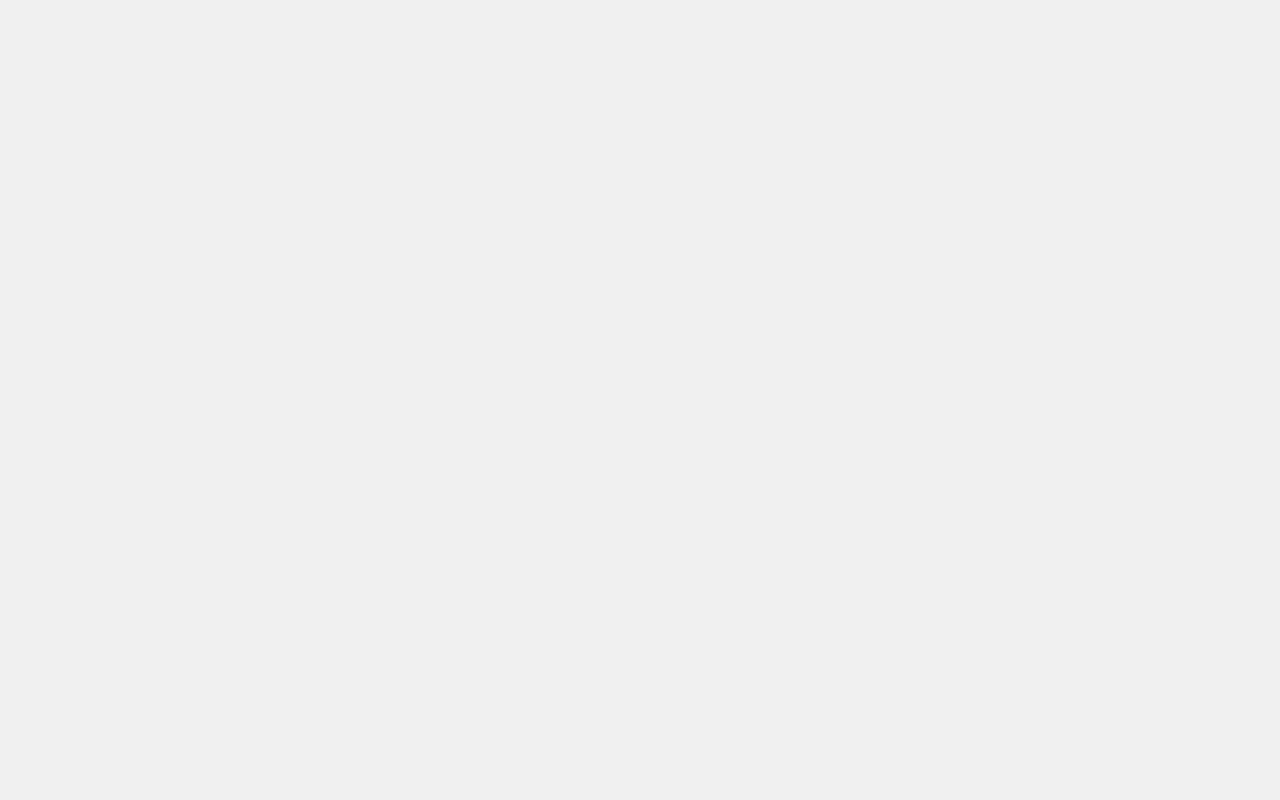
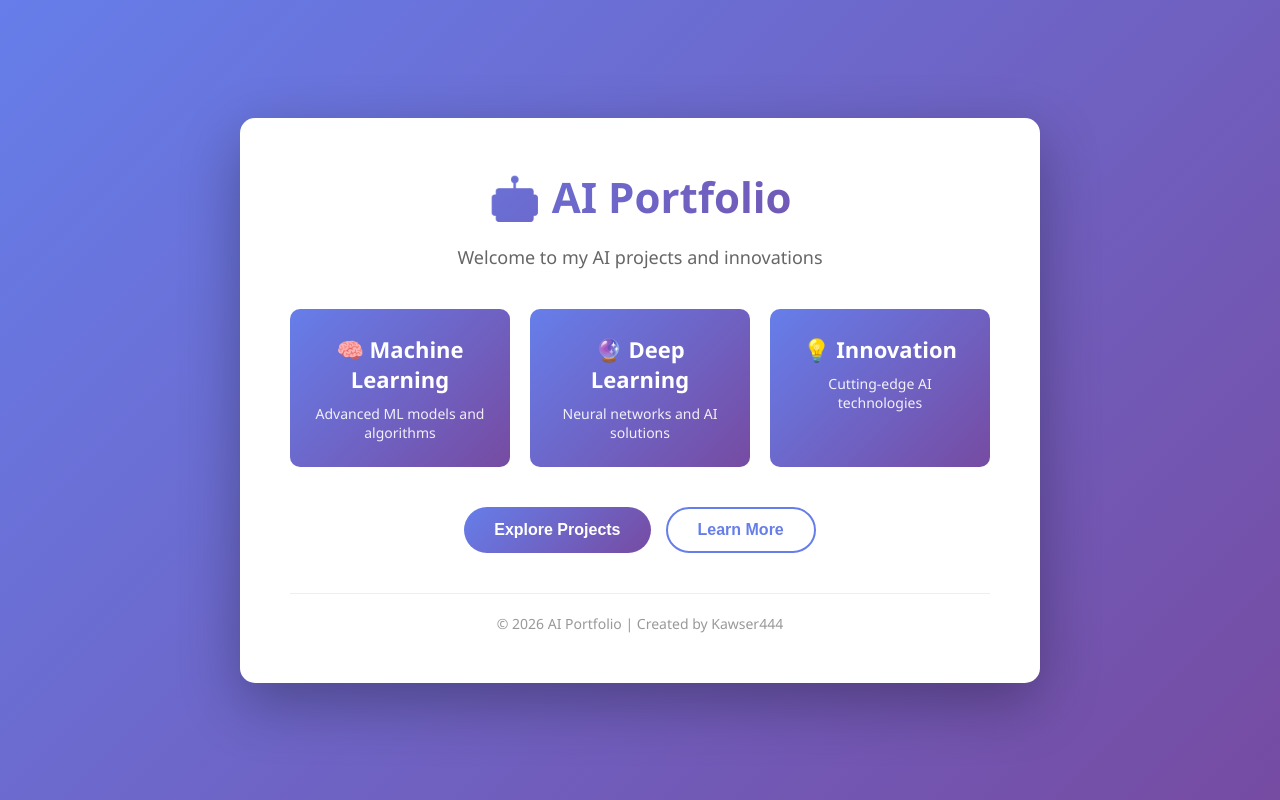
Before and after one commit to Kawser444/Ai, a website: page index.html in a window 1280 px wide. Drawn offline with Linux system fonts and the light colour scheme.

Commit message:
Update index.html with modern CSS design and improved styling

```diff
--- a/index.html
+++ b/index.html
@@ -1,14 +1,192 @@
-<html><head><title>AI Portfolio </title><meta charset='utf-8'><style>body {
-  font-family: "Arial", "sans-serif";
-  background: #f0f0f0;
-}
-htf,holder, h1, p, div { color: #fff;
-  text-align: center;
-  margin: 20px 0}
-htf,
-    font-size: 32px;
-    font-weight: bold; color: #333;
-    margin: 10px;
-}
-p { margin: 0; position: relative;}
-`
+<!DOCTYPE html>
+<html lang="en">
+<head>
+    <meta charset="UTF-8">
+    <meta name="viewport" content="width=device-width, initial-scale=1.0">
+    <title>AI Portfolio</title>
+    <style>
+        * {
+            margin: 0;
+            padding: 0;
+            box-sizing: border-box;
+        }
+
+        body {
+            font-family: 'Segoe UI', Tahoma, Geneva, Verdana, sans-serif;
+            background: linear-gradient(135deg, #667eea 0%, #764ba2 100%);
+            min-height: 100vh;
+            display: flex;
+            justify-content: center;
+            align-items: center;
+            padding: 20px;
+        }
+
+        .container {
+            background: white;
+            border-radius: 15px;
+            box-shadow: 0 20px 60px rgba(0, 0, 0, 0.3);
+            padding: 50px;
+            max-width: 800px;
+            width: 100%;
+            animation: slideIn 0.6s ease-out;
+        }
+
+        @keyframes slideIn {
+            from {
+                opacity: 0;
+                transform: translateY(30px);
+            }
+            to {
+                opacity: 1;
+                transform: translateY(0);
+            }
+        }
+
+        h1 {
+            color: #333;
+            font-size: 42px;
+            margin-bottom: 20px;
+            text-align: center;
+            background: linear-gradient(135deg, #667eea 0%, #764ba2 100%);
+            -webkit-background-clip: text;
+            -webkit-text-fill-color: transparent;
+            background-clip: text;
+        }
+
+        .subtitle {
+            color: #666;
+            font-size: 18px;
+            text-align: center;
+            margin-bottom: 40px;
+        }
+
+        .features {
+            display: grid;
+            grid-template-columns: repeat(auto-fit, minmax(200px, 1fr));
+            gap: 20px;
+            margin-bottom: 40px;
+        }
+
+        .feature-card {
+            background: linear-gradient(135deg, #667eea 0%, #764ba2 100%);
+            padding: 25px;
+            border-radius: 10px;
+            color: white;
+            text-align: center;
+            transition: transform 0.3s ease, box-shadow 0.3s ease;
+            cursor: pointer;
+        }
+
+        .feature-card:hover {
+            transform: translateY(-10px);
+            box-shadow: 0 10px 30px rgba(102, 126, 234, 0.4);
+        }
+
+        .feature-card h3 {
+            font-size: 22px;
+            margin-bottom: 10px;
+        }
+
+        .feature-card p {
+            font-size: 14px;
+            opacity: 0.9;
+        }
+
+        .button-group {
+            display: flex;
+            gap: 15px;
+            justify-content: center;
+            flex-wrap: wrap;
+        }
+
+        button {
+            padding: 12px 30px;
+            font-size: 16px;
+            border: none;
+            border-radius: 25px;
+            cursor: pointer;
+            transition: all 0.3s ease;
+            font-weight: 600;
+        }
+
+        .btn-primary {
+            background: linear-gradient(135deg, #667eea 0%, #764ba2 100%);
+            color: white;
+        }
+
+        .btn-primary:hover {
+            transform: scale(1.05);
+            box-shadow: 0 10px 25px rgba(102, 126, 234, 0.4);
+        }
+
+        .btn-secondary {
+            background: white;
+            color: #667eea;
+            border: 2px solid #667eea;
+        }
+
+        .btn-secondary:hover {
+            background: #667eea;
+            color: white;
+            transform: scale(1.05);
+        }
+
+        footer {
+            text-align: center;
+            margin-top: 40px;
+            color: #999;
+            font-size: 14px;
+            border-top: 1px solid #eee;
+            padding-top: 20px;
+        }
+
+        @media (max-width: 600px) {
+            .container {
+                padding: 30px;
+            }
+
+            h1 {
+                font-size: 32px;
+            }
+
+            .features {
+                grid-template-columns: 1fr;
+            }
+
+            button {
+                width: 100%;
+            }
+        }
+    </style>
+</head>
+<body>
+    <div class="container">
+        <h1>🤖 AI Portfolio</h1>
+        <p class="subtitle">Welcome to my AI projects and innovations</p>
+
+        <div class="features">
+            <div class="feature-card">
+                <h3>🧠 Machine Learning</h3>
+                <p>Advanced ML models and algorithms</p>
+            </div>
+            <div class="feature-card">
+                <h3>🔮 Deep Learning</h3>
+                <p>Neural networks and AI solutions</p>
+            </div>
+            <div class="feature-card">
+                <h3>💡 Innovation</h3>
+                <p>Cutting-edge AI technologies</p>
+            </div>
+        </div>
+
+        <div class="button-group">
+            <button class="btn-primary">Explore Projects</button>
+            <button class="btn-secondary">Learn More</button>
+        </div>
+
+        <footer>
+            <p>&copy; 2026 AI Portfolio | Created by Kawser444</p>
+        </footer>
+    </div>
+</body>
+</html>
```
